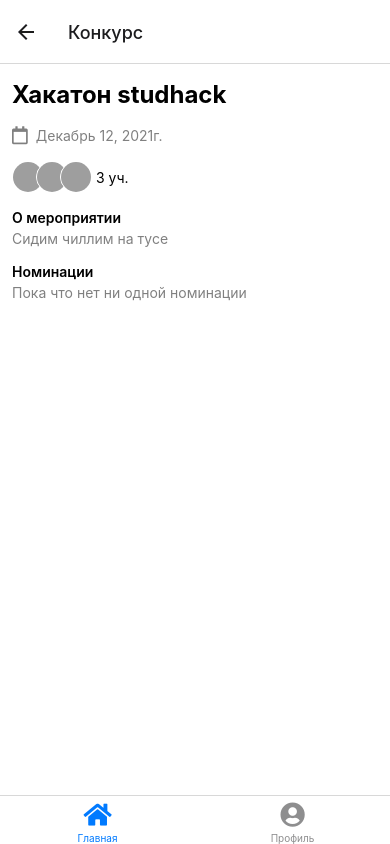
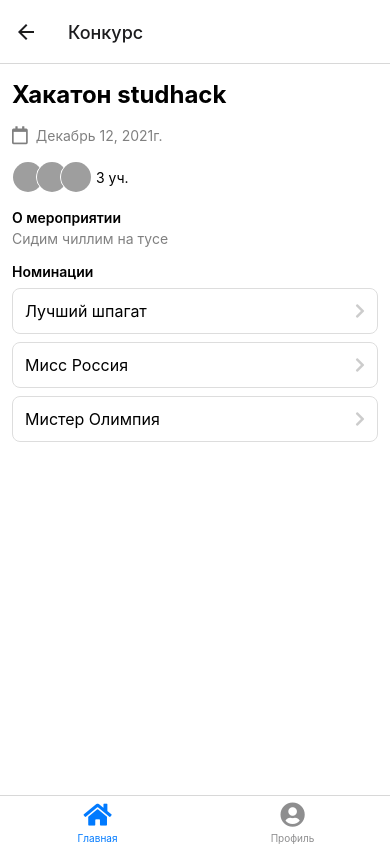
Before and after one commit to Unik-team-hack/mobile, a React Native app: screen / in a window 390 px wide. Both pictures are taken after a click on the button 195 px from the left and 177 px from the top of the page. Built offline with nearby package versions, Linux system fonts and the light colour scheme; grey boxes are pictures that could not be loaded.

Commit message:
Update NominationsList

```diff
--- a/src/components/NominationsList/NominationsList.tsx
+++ b/src/components/NominationsList/NominationsList.tsx
@@ -1,8 +1,40 @@
 import React from 'react';
-import {FlatList, ListRenderItem, StyleSheet, Text, View} from 'react-native';
+import {
+  FlatList,
+  ListRenderItem,
+  StyleSheet,
+  Text,
+  TouchableOpacity,
+} from 'react-native';
+import Icon from 'react-native-vector-icons/FontAwesome5';
 import type {NominationResponseDto} from '@/api/dto';
+import {Separator} from '../Separator';
+import {CompositeNavigationProp, useNavigation} from '@react-navigation/core';
+import {BottomTabNavigationProp} from '@react-navigation/bottom-tabs';
+import {StackNavigationProp} from '@react-navigation/stack';
+import {MainStackParamList, MAIN_ROUTES} from '@/navigation/MainScreen/types';
+import {CoreTabsParamList, CORE_ROUTES} from '@/navigation/types';
 
-const renderItem: ListRenderItem<object> = () => <View />;
+type NavigationProp = CompositeNavigationProp<
+  BottomTabNavigationProp<CoreTabsParamList, CORE_ROUTES.EVENT>,
+  StackNavigationProp<MainStackParamList>
+>;
+
+const NominationItem = ({title}: NominationResponseDto) => {
+  const navigation = useNavigation<NavigationProp>();
+  const go = () => navigation.push(MAIN_ROUTES.EVENT_DETAIL, {id: '12324'});
+
+  return (
+    <TouchableOpacity style={styles.wrapper} onPress={go}>
+      <Text style={styles.text}>{title}</Text>
+      <Icon name={'chevron-right'} color={'#ccc'} size={16} />
+    </TouchableOpacity>
+  );
+};
+
+const renderItem: ListRenderItem<NominationResponseDto> = ({item}) => {
+  return <NominationItem {...item} />;
+};
 
 interface NominationsListProps {
   data: NominationResponseDto[];
@@ -15,6 +47,9 @@ export const NominationsList = ({data}: NominationsListProps) => (
     ListEmptyComponent={
       <Text style={styles.empty}>Пока что нет ни одной номинации</Text>
     }
+    ItemSeparatorComponent={Separator}
+    style={styles.list}
+    scrollEnabled={false}
   />
 );
 
@@ -22,4 +57,15 @@ const styles = StyleSheet.create({
   empty: {
     color: 'grey',
   },
+  wrapper: {
+    borderColor: '#ddd',
+    borderWidth: 1,
+    borderRadius: 8,
+    padding: 12,
+    justifyContent: 'space-between',
+    flexDirection: 'row',
+    alignItems: 'center',
+  },
+  text: {fontSize: 16},
+  list: {paddingTop: 4},
 });
--- a/src/screens/Event.tsx
+++ b/src/screens/Event.tsx
@@ -1,6 +1,6 @@
 import React from 'react';
 import {StyleSheet, Text, View} from 'react-native';
-import type {ExtendedEventResponseDto} from '@/api/dto';
+import type {ExtendedEventResponseDto, NominationResponseDto} from '@/api/dto';
 import Icon from 'react-native-vector-icons/FontAwesome5';
 import {UsersStack} from '@/components/UsersStack';
 import {NominationsList} from '@/components/NominationsList';
@@ -47,6 +47,13 @@ export const EventScreen = ({route}: EventScreenProps) => {
   //   );
   // }
 
+  const mock: NominationResponseDto[] = [
+    {title: 'Лучший шпагат', description: ''},
+    {title: 'Мисс Россия', description: ''},
+    {title: 'Мистер Олимпия', description: ''},
+  ];
+  // const mock = [];
+
   return (
     <View style={styles.wrapper}>
       <Text style={styles.title}>Хакатон studhack</Text>
@@ -75,7 +82,7 @@ export const EventScreen = ({route}: EventScreenProps) => {
       </View>
       <View style={styles.section}>
         <Text style={styles.h2}>Номинации</Text>
-        <NominationsList data={[]} />
+        <NominationsList data={mock} />
       </View>
     </View>
   );
```
